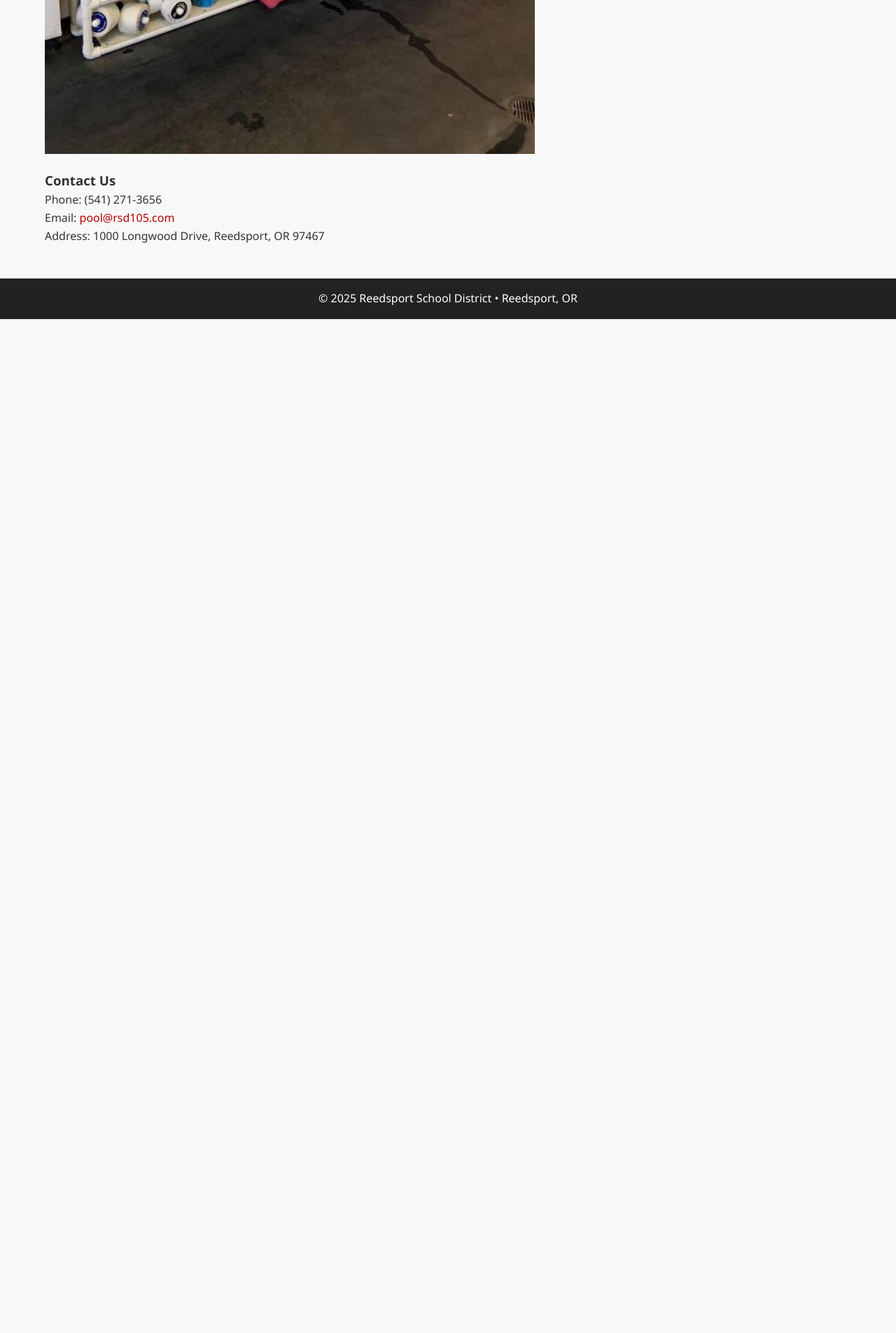
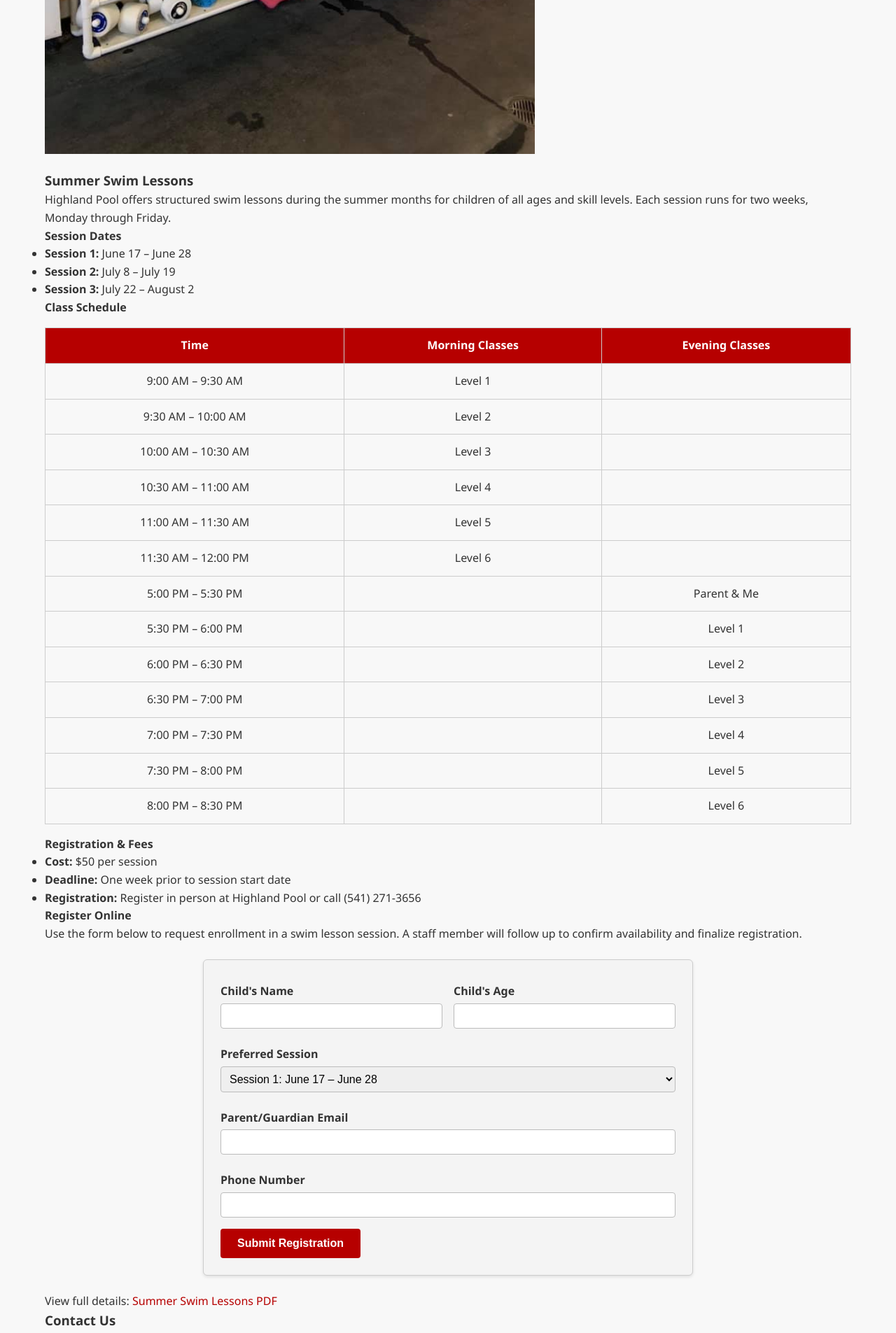
Before and after one commit to AlinariC/RSD105, a Jekyll site: the page built from pages/pool.html, in a window 1280 px wide. Shown: the part 2438-4343 px from the top of the page at 70% size. Built offline with Jekyll 4.4.1, drawn with Linux system fonts in a browser that asks for light colours; before the commit the page ends 2894 px from its top, so only the background shows below that.

Commit message:
added form

```diff
--- a/pages/pool.html
+++ b/pages/pool.html
@@ -53,6 +53,147 @@ title: Highland Pool
     <img src="/images/pool-interior.jpg" alt="Inside Highland Pool" style="width:100%; max-width:700px; margin:1rem 0;">
     <img src="/images/pool-lessons.jpg" alt="Swim lessons at Highland Pool" style="width:100%; max-width:700px; margin:1rem 0;">
 
+    <h3>Summer Swim Lessons</h3>
+    <p>Highland Pool offers structured swim lessons during the summer months for children of all ages and skill levels. Each session runs for two weeks, Monday through Friday.</p>
+
+    <h4>Session Dates</h4>
+    <ul>
+      <li><strong>Session 1:</strong> June 17 – June 28</li>
+      <li><strong>Session 2:</strong> July 8 – July 19</li>
+      <li><strong>Session 3:</strong> July 22 – August 2</li>
+    </ul>
+
+    <h4>Class Schedule</h4>
+    <table>
+      <thead>
+        <tr>
+          <th>Time</th>
+          <th>Morning Classes</th>
+          <th>Evening Classes</th>
+        </tr>
+      </thead>
+      <tbody>
+        <tr><td>9:00 AM – 9:30 AM</td><td>Level 1</td><td></td></tr>
+        <tr><td>9:30 AM – 10:00 AM</td><td>Level 2</td><td></td></tr>
+        <tr><td>10:00 AM – 10:30 AM</td><td>Level 3</td><td></td></tr>
+        <tr><td>10:30 AM – 11:00 AM</td><td>Level 4</td><td></td></tr>
+        <tr><td>11:00 AM – 11:30 AM</td><td>Level 5</td><td></td></tr>
+        <tr><td>11:30 AM – 12:00 PM</td><td>Level 6</td><td></td></tr>
+        <tr><td>5:00 PM – 5:30 PM</td><td></td><td>Parent & Me</td></tr>
+        <tr><td>5:30 PM – 6:00 PM</td><td></td><td>Level 1</td></tr>
+        <tr><td>6:00 PM – 6:30 PM</td><td></td><td>Level 2</td></tr>
+        <tr><td>6:30 PM – 7:00 PM</td><td></td><td>Level 3</td></tr>
+        <tr><td>7:00 PM – 7:30 PM</td><td></td><td>Level 4</td></tr>
+        <tr><td>7:30 PM – 8:00 PM</td><td></td><td>Level 5</td></tr>
+        <tr><td>8:00 PM – 8:30 PM</td><td></td><td>Level 6</td></tr>
+      </tbody>
+    </table>
+
+    <h4>Registration & Fees</h4>
+    <ul>
+      <li><strong>Cost:</strong> $50 per session</li>
+      <li><strong>Deadline:</strong> One week prior to session start date</li>
+      <li><strong>Registration:</strong> Register in person at Highland Pool or call (541) 271-3656</li>
+    </ul>
+
+    <h4>Register Online</h4>
+    <p>Use the form below to request enrollment in a swim lesson session. A staff member will follow up to confirm availability and finalize registration.</p>
+
+    <form action="https://formspree.io/f/yourFormID" method="POST">
+      <div class="form-grid">
+        <div>
+          <label for="name">Child's Name</label>
+          <input type="text" id="name" name="Child Name" required>
+        </div>
+        <div>
+          <label for="age">Child's Age</label>
+          <input type="number" id="age" name="Child Age" required min="1" max="18">
+        </div>
+      </div>
+
+      <label for="session">Preferred Session</label>
+      <select id="session" name="Preferred Session">
+        <option value="Session 1">Session 1: June 17 – June 28</option>
+        <option value="Session 2">Session 2: July 8 – July 19</option>
+        <option value="Session 3">Session 3: July 22 – August 2</option>
+      </select>
+
+      <label for="email">Parent/Guardian Email</label>
+      <input type="email" id="email" name="Email" required>
+
+      <label for="phone">Phone Number</label>
+      <input type="tel" id="phone" name="Phone" required>
+
+      <button type="submit">Submit Registration</button>
+    </form>
+
+    <style>
+    form {
+      max-width: 700px;
+      margin: 1.5rem auto;
+      background: #f4f4f4;
+      padding: 1.5rem;
+      border: 1px solid #ccc;
+      border-radius: 6px;
+      box-shadow: 0 2px 4px rgba(0,0,0,0.1);
+    }
+    form label {
+      display: block;
+      margin: 0.5rem 0 0.25rem;
+      font-weight: bold;
+    }
+    form input,
+    form select {
+      width: 100%;
+      padding: 0.5rem;
+      margin-bottom: 1rem;
+      border: 1px solid #bbb;
+      border-radius: 4px;
+      font-size: 1rem;
+    }
+    form button {
+      background: #b60000;
+      color: white;
+      padding: 0.75rem 1.5rem;
+      border: none;
+      border-radius: 4px;
+      cursor: pointer;
+      font-weight: bold;
+      font-size: 1rem;
+    }
+    form button:hover {
+      background: #800000;
+    }
+    .form-grid {
+      display: flex;
+      flex-wrap: wrap;
+      gap: 1rem;
+    }
+    .form-grid > div {
+      flex: 1 1 45%;
+      min-width: 220px;
+    }
+    </style>
+
+    <p>View full details: <a href="https://www.reedsport.k12.or.us/hes/wp-content/uploads/sites/3/2024/06/Summer-Swim-Lessons.pdf" target="_blank">Summer Swim Lessons PDF</a></p>
+
+    <style>
+      table {
+        width: 100%;
+        border-collapse: collapse;
+        margin: 1rem 0;
+      }
+      th, td {
+        border: 1px solid #ccc;
+        padding: 0.75rem;
+        text-align: center;
+      }
+      thead {
+        background-color: #b60000;
+        color: #fff;
+      }
+    </style>
+
     <h3>Contact Us</h3>
     <p>
       Phone: (541) 271-3656<br>
```
